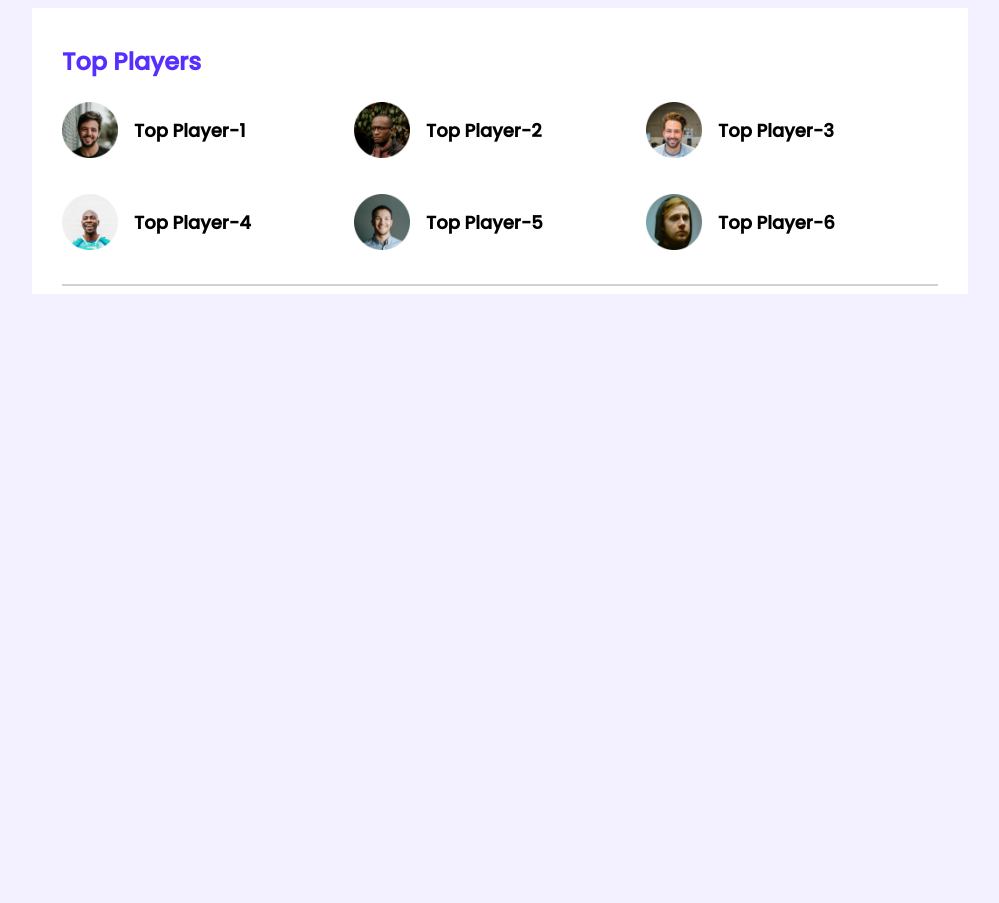
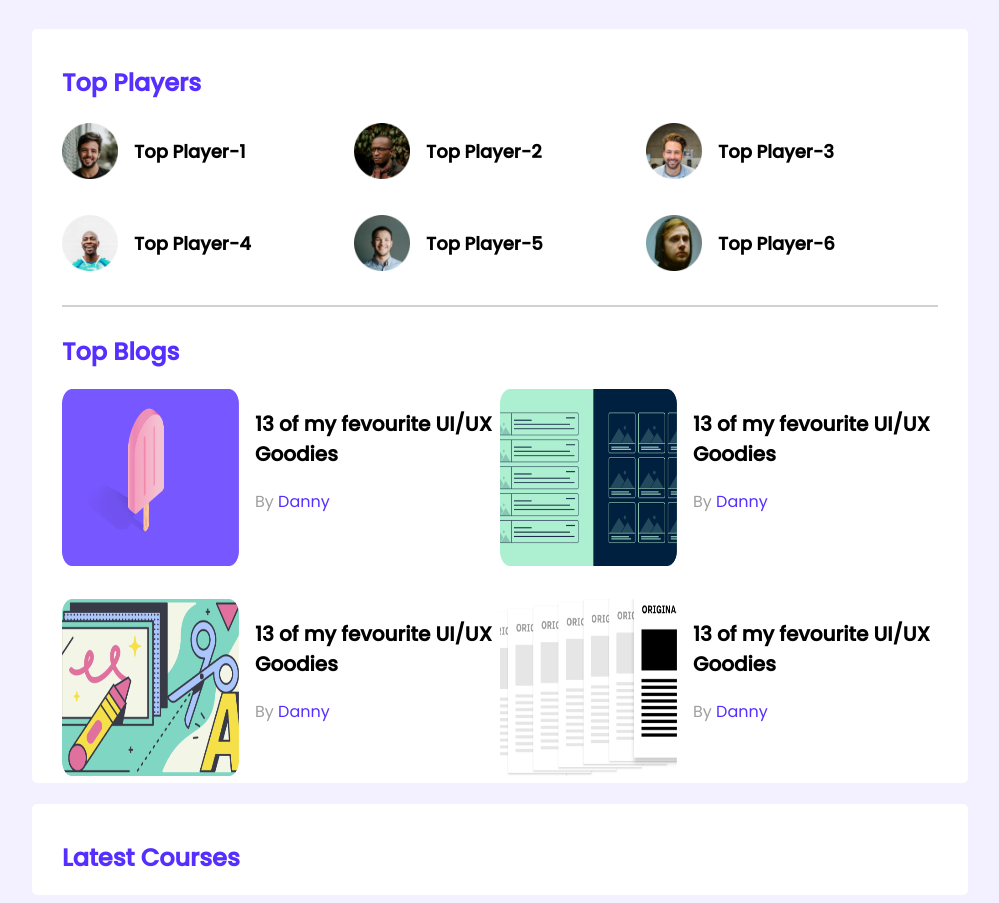
Before and after one commit to dipubdt/leader-broad-css3, a plain HTML site: page index.html in a window 1280 px wide. Shown: the whole page, without its empty margins (140-1139 px from the left). Before the commit the page ends 800 px from the top, so only its background shows below. Drawn offline with Linux system fonts and the light colour scheme.

Commit message:
section one done

```diff
--- a/index.html
+++ b/index.html
@@ -60,7 +60,101 @@
 
             <hr>
 
+            <div class="top-blogs">
+
+                <h2 class="section-titile">
+
+                    Top Blogs
+                </h2>
+
+                <div class="blogs">
+
+                    <artcile class="blog">
+                        <div class="thumbail">
+
+                            <img src="images/blogs/blog-1.png" alt="">
+                        </div>
+                        <div class="blog-info">
+
+                            <h3 class="blog-title">13 of my fevourite UI/UX Goodies
+                            </h3>
+
+                            <p class="blog-author">By <a href="author.com">Danny</a></p>
+                        </div>
+
+                    </artcile>
+                    <artcile class="blog">
+                        <div class="thumbail">
+
+                            <img src="images/blogs/blog-2.png" alt="">
+                        </div>
+                        <div class="blog-info">
+
+                            <h3 class="blog-title">13 of my fevourite UI/UX Goodies
+                            </h3>
+
+                            <p class="blog-author">By <a href="author.com">Danny</a></p>
+                        </div>
+
+                    </artcile>
+                    <artcile class="blog">
+                        <div class="thumbail">
+
+                            <img src="images/blogs/blog-3.png" alt="">
+                        </div>
+                        <div class="blog-info">
+
+                            <h3 class="blog-title">13 of my fevourite UI/UX Goodies
+                            </h3>
+
+                            <p class="blog-author">By <a href="author.com">Danny</a></p>
+                        </div>
+
+                    </artcile>
+                    <artcile class="blog">
+                        <div class="thumbail">
+
+                            <img src="images/blogs/blog-4.png" alt="">
+                        </div>
+                        <div class="blog-info">
+
+                            <h3 class="blog-title">13 of my fevourite UI/UX Goodies
+                            </h3>
+
+                            <p class="blog-author">By <a href="author.com">Danny</a></p>
+                        </div>
+
+                    </artcile>
+
+
+
+
+
+
+
+                </div>
+
+            </div>
+
         </section>
+
+
+
+        <!-- lastets course -->
+
+        <section class="containers">
+
+            <h2 class="section-titile">Latest Courses</h2>
+
+
+        </section>
+
+
+
+
+
+
+
     </main>
 </body>
 
--- a/style/style.css
+++ b/style/style.css
@@ -26,18 +26,26 @@ body {
     width: 876px;
 
     padding: 33px 30px 0 30px;
+
+    margin-top: 21px;
+
+    border-radius: 5px;
 }
 
 main {
 
     display: flex;
-    justify-content: center;
+    flex-direction: column;
+    align-items: center;
+
 
 }
 
 hr {
 
     border: 1px solid #D1D1D1;
+
+    margin-bottom: 27px;
 
 }
 
@@ -80,3 +88,56 @@ hr {
     margin-left: 16px;
     font-size: 18px;
 }
+
+
+/* top blogs*/
+
+.blog .thumbail img {
+
+    width: 177px;
+    height: 177px;
+
+
+
+
+}
+
+
+
+.blogs {
+
+    display: grid;
+
+    grid-template-columns: repeat(2, 1fr);
+    grid-row-gap: 26px;
+}
+
+.blog {
+
+    display: flex;
+    /* grid-template-columns: repeat(1, 1fr); */
+}
+
+.blog-info {
+
+    margin-left: 16px;
+    ;
+}
+
+.blog-title {
+
+    font-size: 20px;
+}
+
+.blog-author {
+
+    color: #9f9f9f;
+    font-size: 16px;
+}
+
+.blog-author a {
+
+    text-decoration: none;
+    font-size: 16px;
+    color: #562EFF
+}
```
